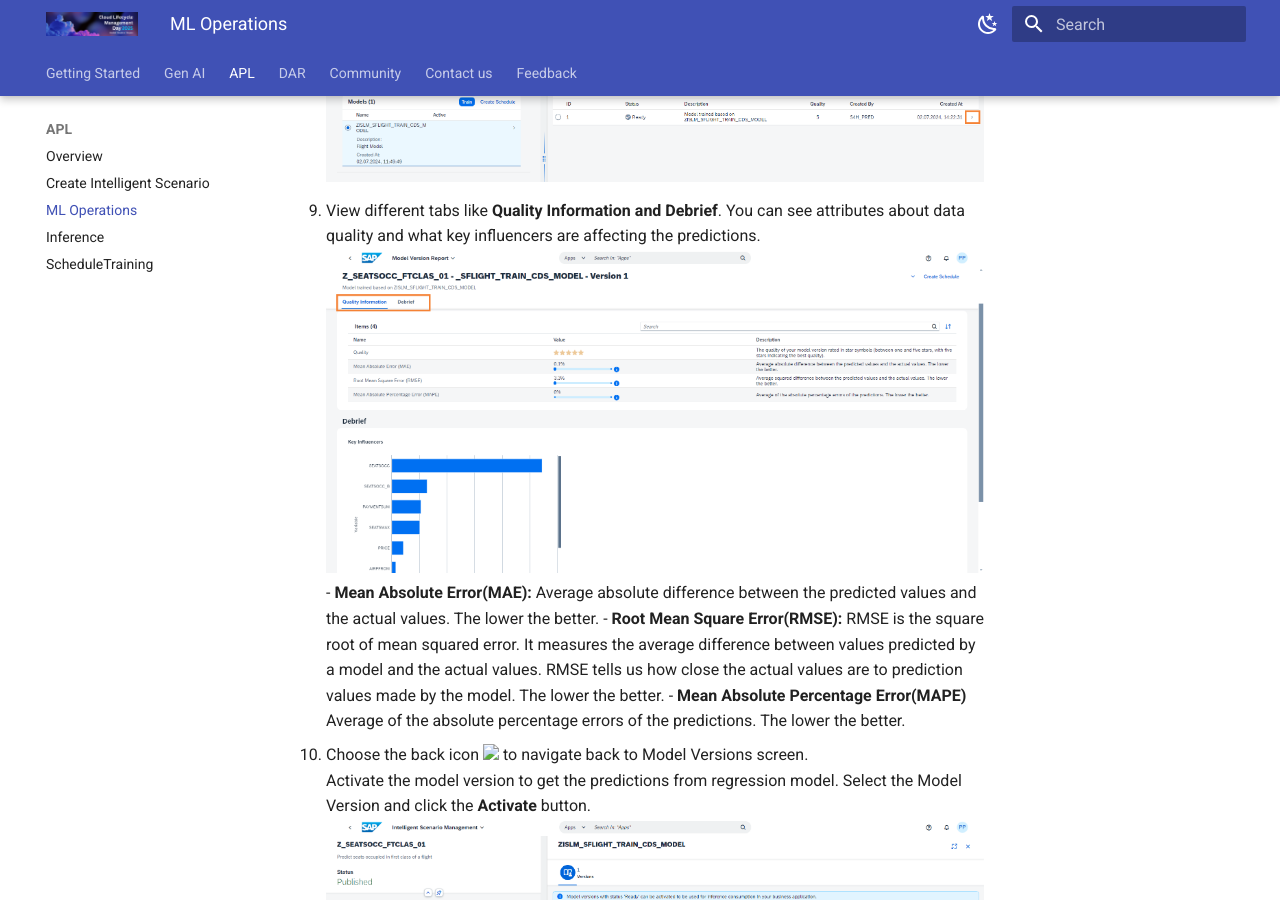
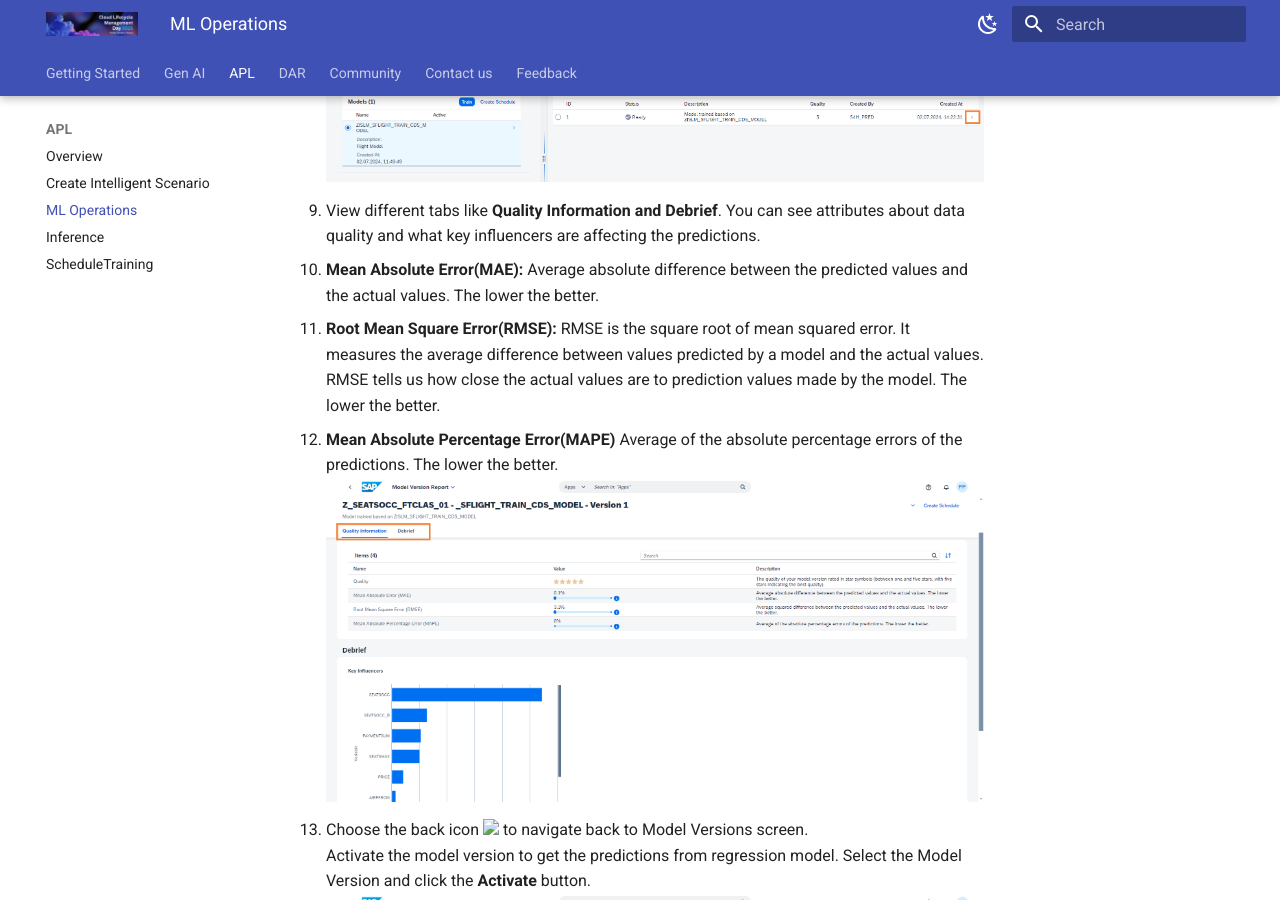
Before and after one commit to SAP-CLM-SL/ISLM, an MkDocs documentation site: the page built from docs/ISLM_with_HANAML/mloperations.md, in a window 1280 px wide and 900 px high, scrolled down 2153 px. Built offline with MkDocs 1.6.1 and Material for MkDocs 9.7.7, drawn with Linux system fonts in a browser that asks for light colours; some of the changed lines change nothing that is shown; some of the changed text lies outside the part shown.

Commit message:
Formatting issue

```diff
--- a/docs/ISLM_with_HANAML/mloperations.md
+++ b/docs/ISLM_with_HANAML/mloperations.md
@@ -4,7 +4,7 @@
 
 In this section, you will use the Intelligent Scenario Management app to perform ML operations.
 
-1. Open the Fiori Launchpad by clicking [here](https://18.214.3.29:44301/sap/bc/ui5_ui5/ui2/ushell/shells/abap/FioriLaunchpad.html?sap-client=100&sap-language=EN#Shell-home){:target="\_blank"}. Input the username and password provided in the cheat sheet. Click on the **Intelligent Scenario Management** app.
+1. Open the Fiori Launchpad by clicking [here](https://18.214.3.29:44301/sap/bc/ui5_ui5/ui2/ushell/shells/abap/FioriLaunchpad.html?sap-client=100&sap-language=EN#Shell-home){:target="\_blank"}. Click on the **Intelligent Scenario Management** app.
    ![](../ISLM_with_SAPGenAI/images/IntelligentScenarioManagementApp.png)
 
 2. Search the **First-Class Seats Occupied** scenario created by you and navigate to the details page by clicking the `>` icon.
@@ -29,7 +29,11 @@
    ![](./images/21.png)
 
 9. View different tabs like **Quality Information and Debrief**. You can see attributes about data quality and what key influencers are affecting the predictions.
-   ![](./images/22.png) - **Mean Absolute Error(MAE):** Average absolute difference between the predicted values and the actual values. The lower the better. - **Root Mean Square Error(RMSE):** RMSE is the square root of mean squared error. It measures the average difference between values predicted by a model and the actual values. RMSE tells us how close the actual values are to prediction values made by the model. The lower the better. - **Mean Absolute Percentage Error(MAPE)** Average of the absolute percentage errors of the predictions. The lower the better.
+   - **Mean Absolute Error(MAE):** Average absolute difference between the predicted values and the actual values. The lower the better.
+   - **Root Mean Square Error(RMSE):** RMSE is the square root of mean squared error. It measures the average difference between values predicted by a model and the actual values. RMSE tells us how close the actual values are to prediction values made by the model. The lower the better.
+   - **Mean Absolute Percentage Error(MAPE)** Average of the absolute percentage errors of the predictions. The lower the better.
+   ![](./images/22.png)
+
 
 10. Choose the back icon <img src="../images/SAPBack_White.png" width="70"> to navigate back to Model Versions screen.<br/> Activate the model version to get the predictions from regression model. Select the Model Version and click the **Activate** button.
     ![](./images/23.png)
```
